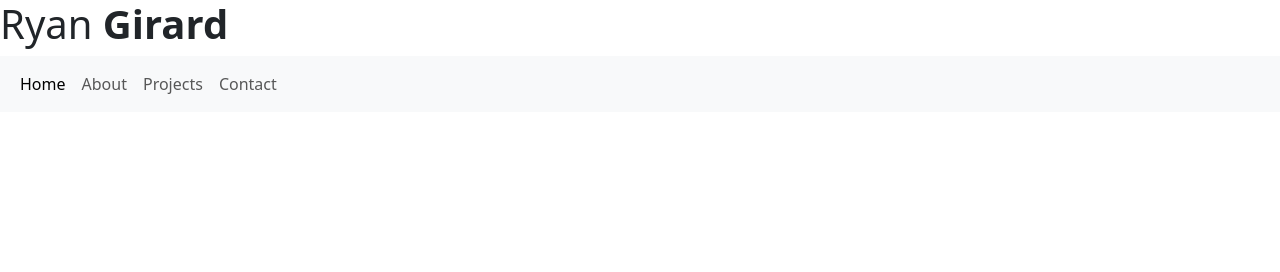
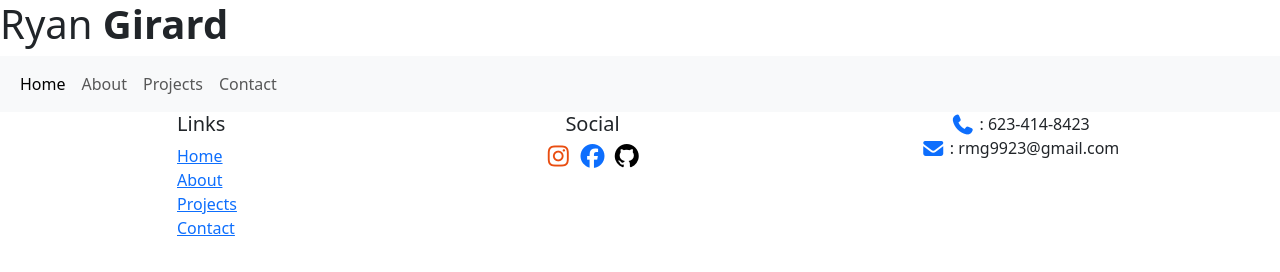
Before and after one commit to zamnweskr/portfoliproject2, a website built with Parcel: page index.html in a window 1280 px wide. Built offline with nearby package versions, Linux system fonts and the light colour scheme; files whose address does not match are found by name.

Commit message:
Added footer section

```diff
--- a/index.html
+++ b/index.html
@@ -36,7 +36,28 @@
 
     </main>
     <footer>
-
+        <div class="container">
+            <div class="row">
+                <div class="col-4 col-sm-2 offset-1">
+                    <h5>Links</h5>
+                    <ul class="list-unstyled">
+                        <li><a href="#home">Home</a></li>
+                        <li><a href="#about">About</a></li>
+                        <li><a href="#projects">Projects</a></li>
+                        <li><a href="#contact">Contact</a></li>
+                    </ul>
+                </div>
+                <div class="col-6 col-sm-5 text-center">
+                    <h5>Social</h5>
+                    <a href="https://instagram.com/ryangirardmusic" target="_blank"><i class="fa-brands fa-instagram fa-xl" style="color:#e94d10"></i></a>
+                    <a href="https://facebook.com/ryan.girard.503" target="_blank"><i class="fa-brands fa-facebook fa-xl"></i></a>
+                    <a href="https://github.com/zamnweskr" target="_blank"><i class="fa-brands fa-github fa-xl" style="color: #000000"></i></a>
+            </div>
+            <div class="col-sm-4 text-center">
+                <i class="fa-solid fa-phone fa-lg text-primary"></i> : 623-414-8423 <br/>
+                <i class="fa-solid fa-envelope fa-lg text-primary"></i> : rmg9923@gmail.com
+            </div>
+        </div>
     </footer>
     <script src="node_modules/bootstrap/dist/js/bootstrap.bundle.js"></script>
 </body>
```
